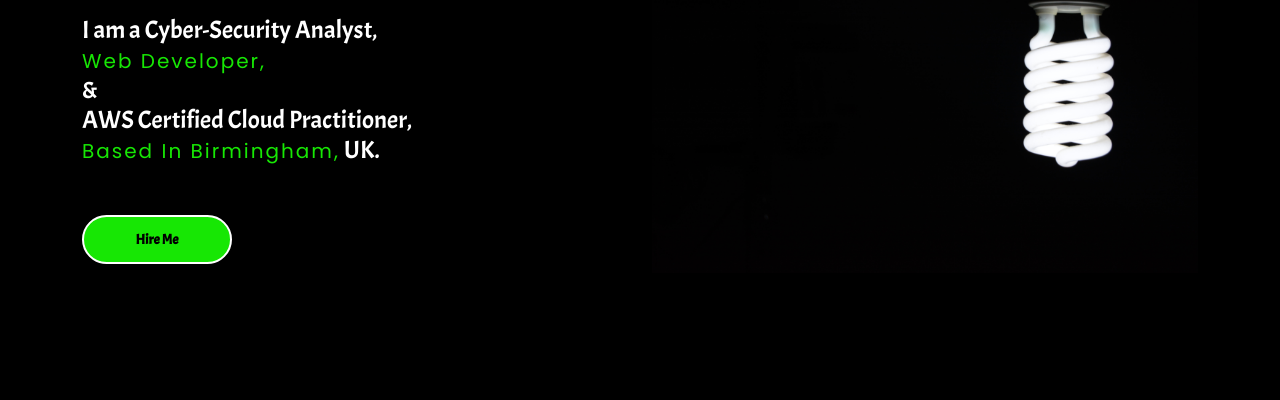
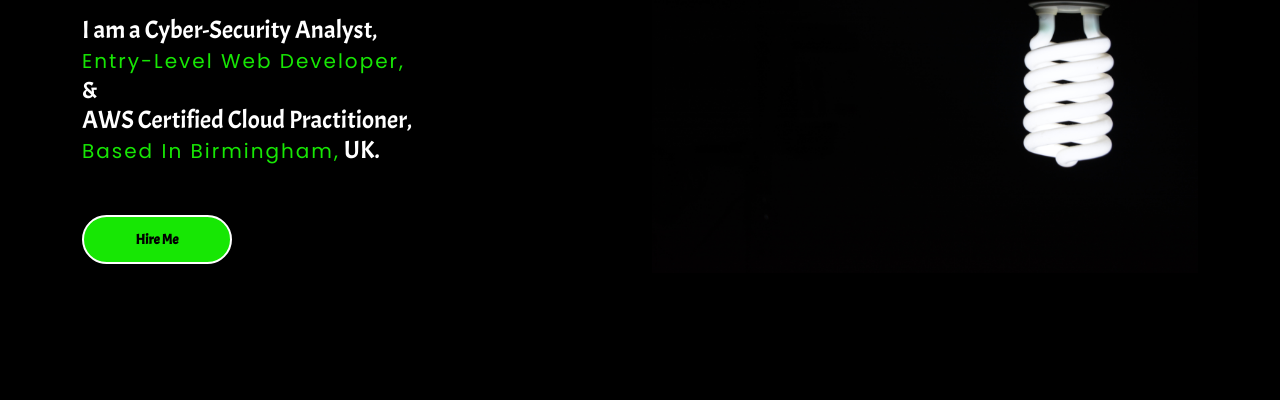
Before and after one commit to cloudtechhills/ozurumbachinedu.com, a plain HTML site: page index.html in a window 1280 px wide. Shown: the part 248-648 px from the top of the page. Drawn offline with nearby package versions, Linux system fonts and the light colour scheme.

Commit message:
Add files via upload

```diff
--- a/index.html
+++ b/index.html
@@ -69,7 +69,7 @@
             <h3>
               I am a Cyber-Security Analyst,
               <br />
-              <span>Web Developer,</span>
+              <span>Entry-Level Web Developer,</span>
               <br />
               &
               <br />
```
